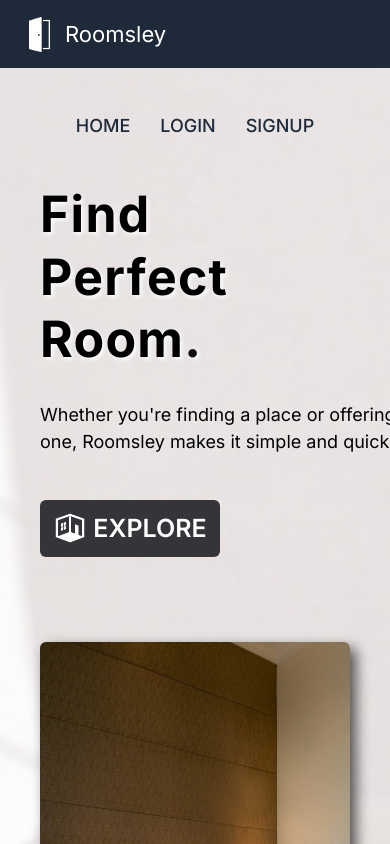
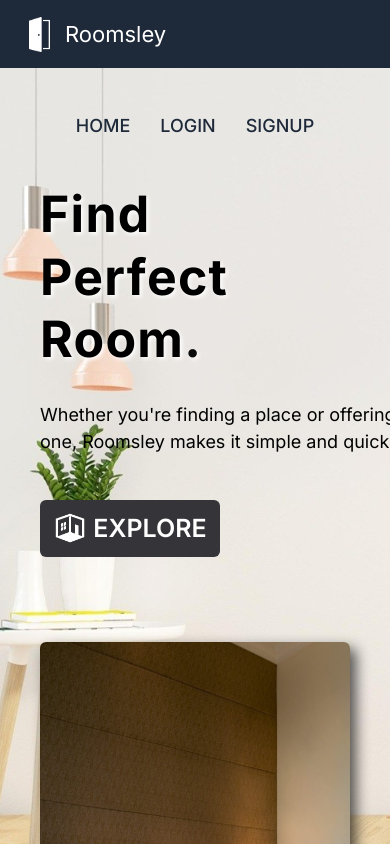
Before and after one commit to rohitkumar893/roomsley, a React (Vite) app: page / in a window 390 px wide. Shown: the top 844 px of the page. Built offline with nearby package versions, Linux system fonts and the light colour scheme.

Commit message:
changed background

```diff
--- a/src/index.css
+++ b/src/index.css
@@ -11,7 +11,7 @@ html, body, #root{
 }
 
 body{
-  background-image: url('/bgimg.jpg');
+  background-image: url('/bgimg2.jpg');
   background-attachment: fixed;
   background-size: cover;
   background-repeat: no-repeat;
@@ -55,4 +55,15 @@ body{
   }
 }
 
+@media(max-width:780px) {
+  body
+  {
+  background-image: url('/bgimg2.jpg');
+  background-attachment: fixed;
+  background-size: cover;
+  background-repeat: no-repeat;
+  background-position: 23%;
+  }
+}
+
 @import "tailwindcss";
```
Also changed, not shown: public/agreement.png (added), public/bgimg2.jpg (added).
